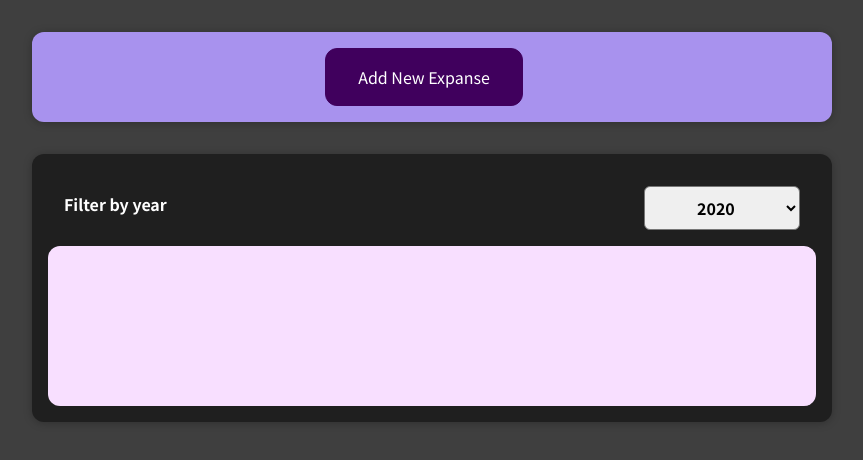
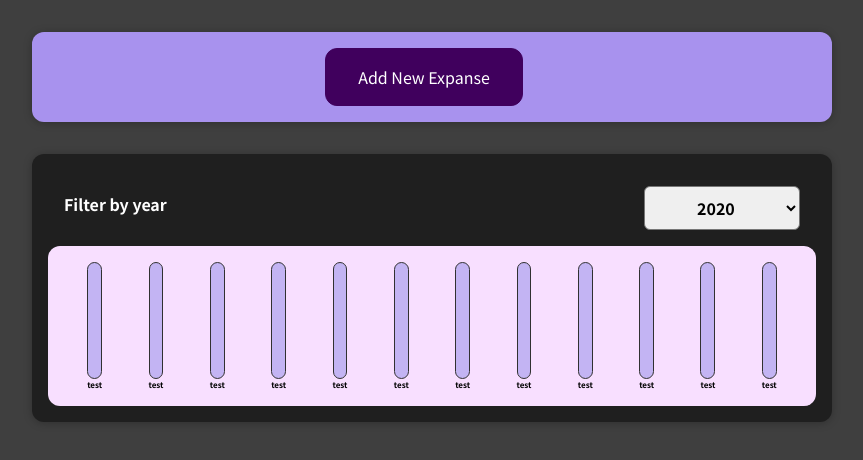
Before and after one commit to TomorProcessor/moneySpendTracker, a React (Create React App) app in the folder moneyspendtracker/: page / in a window 1280 px wide. Shown: the top 460 px of the page, without its empty margins (208-1071 px from the left). Built offline with nearby package versions, Linux system fonts and the light colour scheme.

Commit message:
chartbar

```diff
--- a/moneyspendtracker/src/chart/Chart.tsx
+++ b/moneyspendtracker/src/chart/Chart.tsx
@@ -1,8 +1,17 @@
 import './Chart.css';
+import ChartBar from "./chartbar/ChartBar";
 
 function Chart() {
+    const months: Array<string> = ['Jan', 'Feb', 'Mar', 'Apr', 'May', 'Jun', 'Jul', 'Aug', 'Sep', 'Oct', 'Nov', "Dec"];
+
     return (
-        <div className='chart'></div>
+        <div className='chart'>
+            {
+                months.map(
+                  mon => (<ChartBar/>) //TODO: Mon name pass
+                )
+            }
+        </div>
     )
 }
 
--- /dev/null
+++ b/moneyspendtracker/src/chart/chartbar/ChartBar.css
@@ -0,0 +1,30 @@
+.chart-bar {
+    height: 100%;
+    display: flex;
+    flex-direction: column;
+    align-items: center;
+}
+
+.chart-bar__inner {
+    height: 100%;
+    width: 100%;
+    border: 1px solid #313131;
+    border-radius: 12px;
+    background-color: #c3b4f3;
+    overflow: hidden;
+    display: flex;
+    flex-direction: column;
+    justify-content: flex-end;
+}
+
+.chart-bar__fill {
+    background-color: #4826b9;
+    width: 100%;
+    transition: all 0.3s ease-out;
+}
+
+.chart-bar__label {
+    font-weight: bold;
+    font-size: 0.5rem;
+    text-align: center;
+}
--- /dev/null
+++ b/moneyspendtracker/src/chart/chartbar/ChartBar.tsx
@@ -0,0 +1,14 @@
+import './ChartBar.css';
+
+function ChartBar() {
+    return (
+        <div className='chart-bar'>
+            <div className='chart-bar__inner'>
+                <div className='chart-bar__fill'></div>
+            </div>
+            <label className='chart-bar__label'>test</label>
+        </div>
+    );
+}
+
+export default ChartBar;
```
